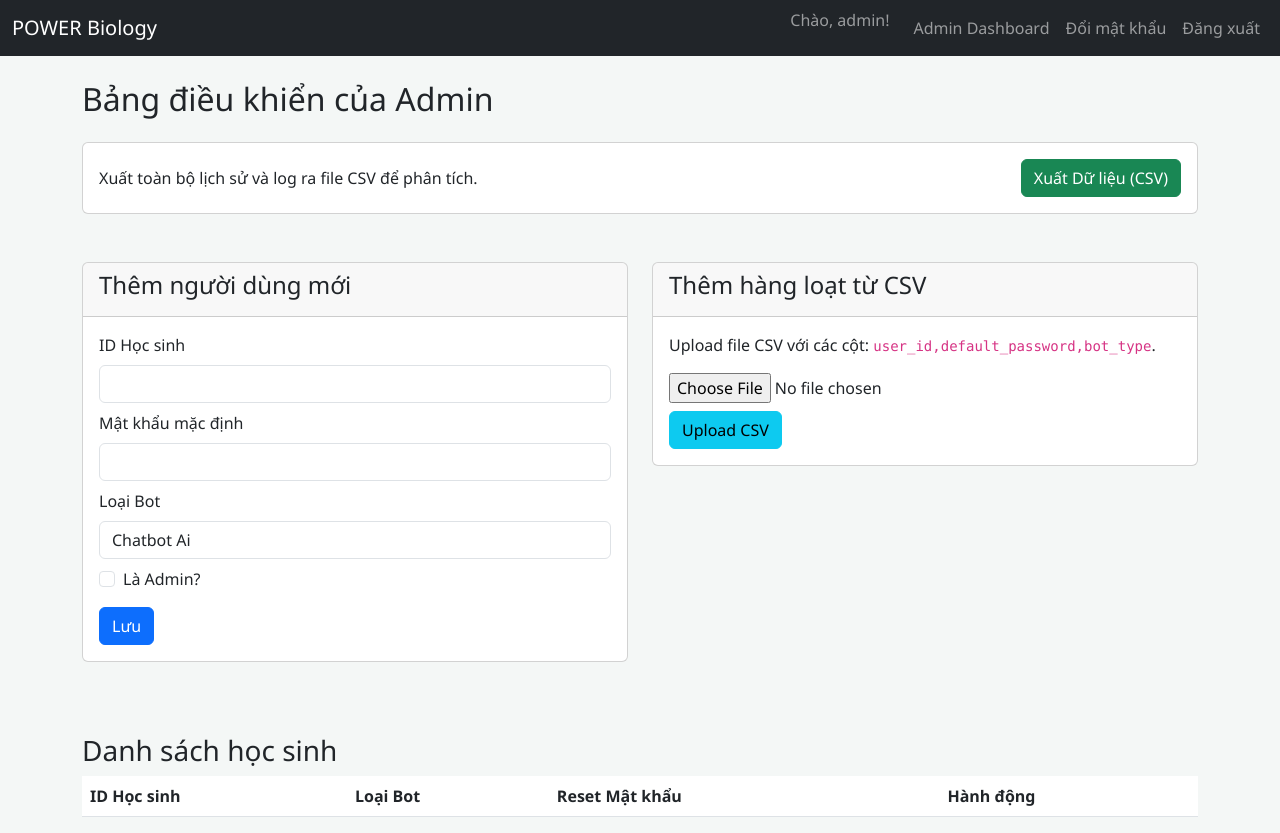
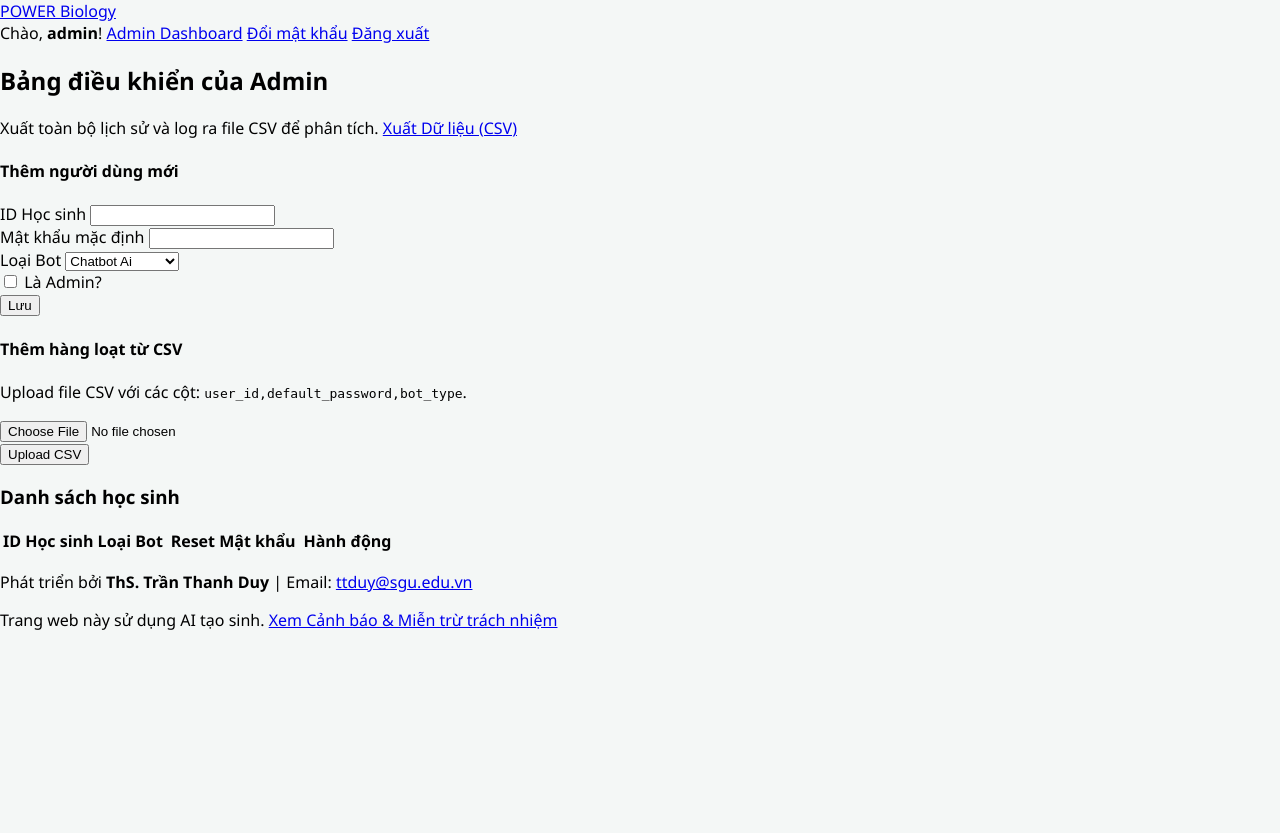
Before and after one commit to tranthanhduysph-coder/power-biology, a Flask app: page /admin in a window 1280 px wide. After the commit the page ends 630 px from the top, so only its background shows below. Run offline with Flask 3, Linux system fonts and the light colour scheme; a user stored in the database is signed in; lists and menus that the app fills with data are empty; some libraries are stand-ins or nearby versions.

Commit message:
Update base.html

```diff
--- a/app/templates/base.html
+++ b/app/templates/base.html
@@ -3,60 +3,54 @@
 <head>
     <meta charset="UTF-8">
     <meta name="viewport" content="width=device-width, initial-scale=1.0">
-    <title>{% block title %}POWER Biology Chatbot{% endblock %}</title>
-    <link href="https://cdn.jsdelivr.net/npm/bootstrap@5.3.0/dist/css/bootstrap.min.css" rel="stylesheet">
+    <title>POWER Biology</title>
     <link rel="stylesheet" href="{{ url_for('static', filename='css/style.css') }}">
-    <link href="https://cdn.jsdelivr.net/npm/bootstrap@5.3.0/dist/css/bootstrap.min.css" rel="stylesheet">
-    <link rel="stylesheet" href="https://cdnjs.cloudflare.com/ajax/libs/font-awesome/5.15.4/css/all.min.css">
-    <link rel="stylesheet" href="{{ url_for('static', filename='css/style.css') }}">
+    <link rel="stylesheet" href="https://cdnjs.cloudflare.com/ajax/libs/font-awesome/6.4.0/css/all.min.css">
+    <link href="https://fonts.googleapis.com/css2?family=Inter:wght@400;500;600;700&display=swap" rel="stylesheet">
 </head>
 <body>
 
-    <nav class="navbar navbar-expand-lg navbar-dark bg-dark mb-4">
-        <div class="container-fluid">
-            <a class="navbar-brand" href="{{ url_for('main.index') }}">POWER Biology</a>
-            <button class="navbar-toggler" type="button" data-bs-toggle="collapse" data-bs-target="#navbarNav" aria-controls="navbarNav" aria-expanded="false" aria-label="Toggle navigation">
-                <span class="navbar-toggler-icon"></span>
-            </button>
-            <div class="collapse navbar-collapse" id="navbarNav">
-                <ul class="navbar-nav ms-auto">
-                    {% if current_user.is_authenticated %}
-                        <li class="nav-item">
-                            <span class="navbar-text me-3">
-                                Chào, {{ current_user.username }}!
-                            </span>
-                        </li>
-                        {% if current_user.is_admin %}
-                        <li class="nav-item">
-                            <a class="nav-link" href="{{ url_for('main.admin_dashboard') }}">Admin Dashboard</a>
-                        </li>
-                        {% endif %}
-                        <li class="nav-item">
-                            <a class="nav-link" href="{{ url_for('main.change_password') }}">Đổi mật khẩu</a>
-                        </li>
-                        <li class="nav-item">
-                            <a class="nav-link" href="{{ url_for('main.logout') }}">Đăng xuất</a>
-                        </li>
-                    {% endif %}
-                </ul>
-            </div>
+    <nav class="navbar">
+        <div class="nav-brand">
+            <a href="{{ url_for('main.index') }}">POWER Biology</a>
+        </div>
+        <div class="nav-links">
+            {% if current_user.is_authenticated %}
+                <span class="user-info">Chào, <b>{{ current_user.username }}</b>!</span>
+                {% if current_user.is_admin %}
+                    <a href="{{ url_for('main.admin_dashboard') }}">Admin Dashboard</a>
+                {% else %}
+                    <a href="{{ url_for('main.reset_session') }}" class="reset-link">Phiên mới</a>
+                {% endif %}
+                <a href="{{ url_for('main.change_password') }}">Đổi mật khẩu</a>
+                <a href="{{ url_for('main.logout') }}" class="logout-btn">Đăng xuất</a>
+            {% endif %}
         </div>
     </nav>
 
-    <div class="container">
+    <div class="flash-messages">
         {% with messages = get_flashed_messages(with_categories=true) %}
             {% if messages %}
                 {% for category, message in messages %}
-                    <div class="alert alert-{{ category }} alert-dismissible fade show" role="alert">
-                        {{ message }}
-                        <button type="button" class="btn-close" data-bs-dismiss="alert" aria-label="Close"></button>
-                    </div>
+                    <div class="alert alert-{{ category }}">{{ message }}</div>
                 {% endfor %}
             {% endif %}
         {% endwith %}
+    </div>
+
+    <div class="main-content">
         {% block content %}{% endblock %}
     </div>
 
-    <script src="https://cdn.jsdelivr.net/npm/bootstrap@5.3.0/dist/js/bootstrap.bundle.min.js"></script>
+    <footer class="site-footer">
+        <div class="footer-content">
+            <p>Phát triển bởi <b>ThS. Trần Thanh Duy</b> | Email: <a href="mailto:ttduy@sgu.edu.vn">ttduy@sgu.edu.vn</a></p>
+            <p class="disclaimer-text">
+                Trang web này sử dụng AI tạo sinh.
+                <a href="{{ url_for('main.disclaimer') }}">Xem Cảnh báo & Miễn trừ trách nhiệm</a>
+            </p>
+        </div>
+    </footer>
+
 </body>
 </html>
```
